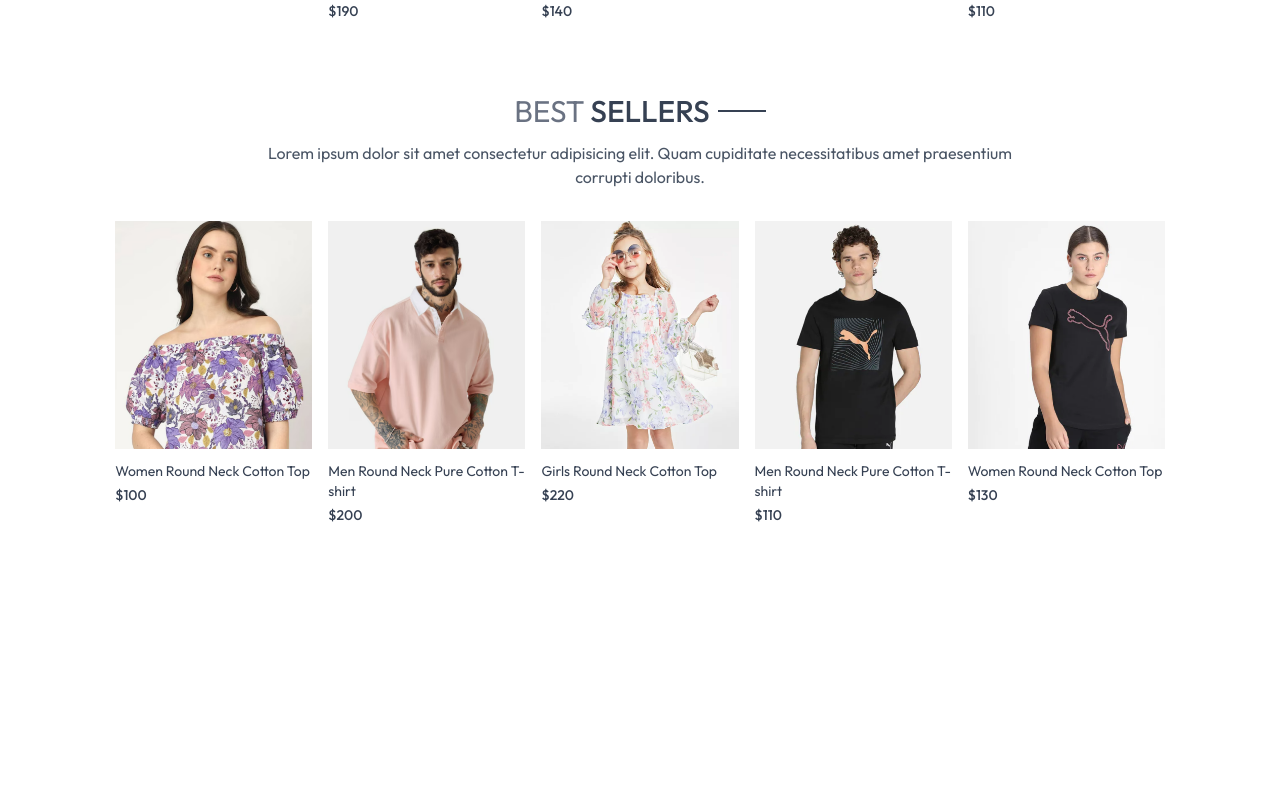
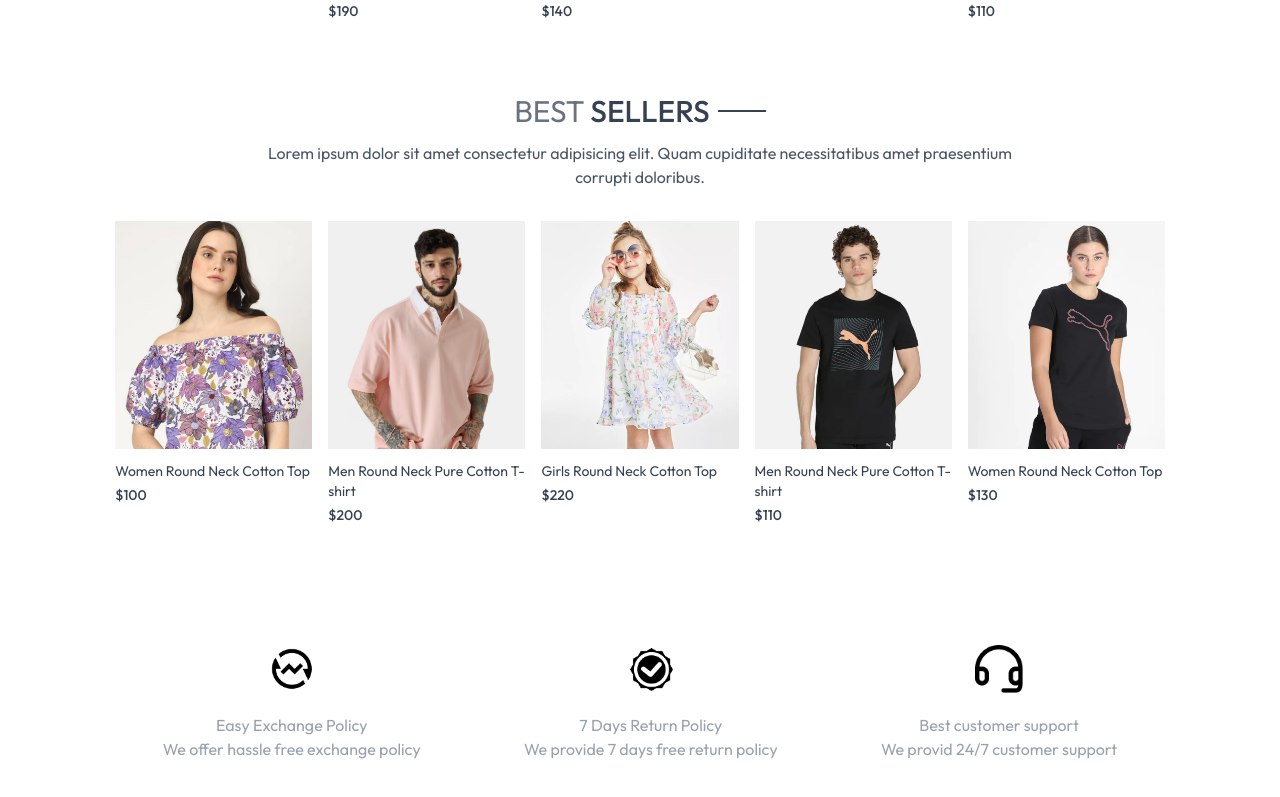
Before and after one commit to bunyanalmarsoos2-ship-it/Forever, a React (Vite) app: page / in a window 1280 px wide. Shown: the part 1288-2085 px from the top of the page. Before the commit the page ends 1853 px from the top, so only its background shows below. Built offline with nearby package versions, Linux system fonts and the light colour scheme.

Commit message:
Add Our Policy Section- 1.39

```diff
--- /dev/null
+++ b/src/components/OurPolicy.jsx
@@ -0,0 +1,26 @@
+import React from "react";
+import { assets } from "../assets/frontend_assets/assets";
+
+const OurPolicy = () => {
+  return (
+    <div className="flex flex-col sm:flex-row justify-around gap-12 sm:gap-2 text-center py-20 text-xs sm:text-sm md:text-base text-gray-700">
+      <div>
+        <img src={assets.exchange_icon} className="w-12 m-auto mb-5" alt="" />
+        <p className="text-gray-400">Easy Exchange Policy</p>
+        <p className="text-gray-400">We offer hassle free exchange policy</p>
+      </div>
+      <div>
+        <img src={assets.quality_icon} className="w-12 m-auto mb-5" alt="" />
+        <p className="text-gray-400">7 Days Return Policy</p>
+        <p className="text-gray-400">We provide 7 days free return policy</p>
+      </div>
+      <div>
+        <img src={assets.support_img} className="w-12 m-auto mb-5" alt="" />
+        <p className="text-gray-400">Best customer support</p>
+        <p className="text-gray-400">We provid 24/7 customer support</p>
+      </div>
+    </div>
+  );
+};
+
+export default OurPolicy;
--- a/src/pages/Home.jsx
+++ b/src/pages/Home.jsx
@@ -2,12 +2,14 @@
 import Hero from '../components/Hero'
 import LatestCollection from '../components/LatestCollection.jsx'
 import BestSellers from '../components/BestSellers.jsx'
+import OurPolicy from '../components/OurPolicy.jsx'
 const Home = () => {
   return (
     <div>
       <Hero/>
       <LatestCollection/>
       <BestSellers/>
+      <OurPolicy/>
     </div>
   )
 }
```
